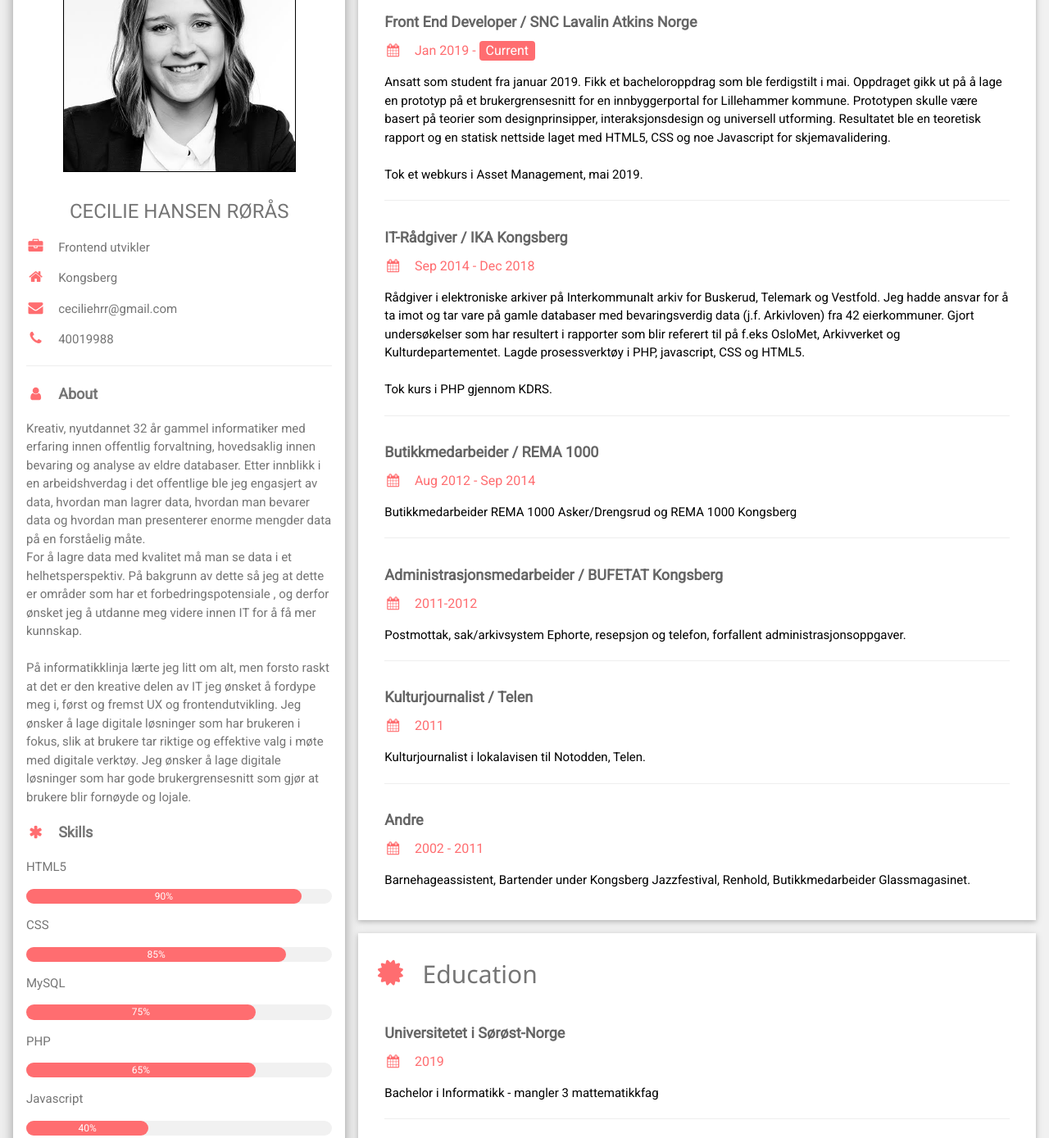
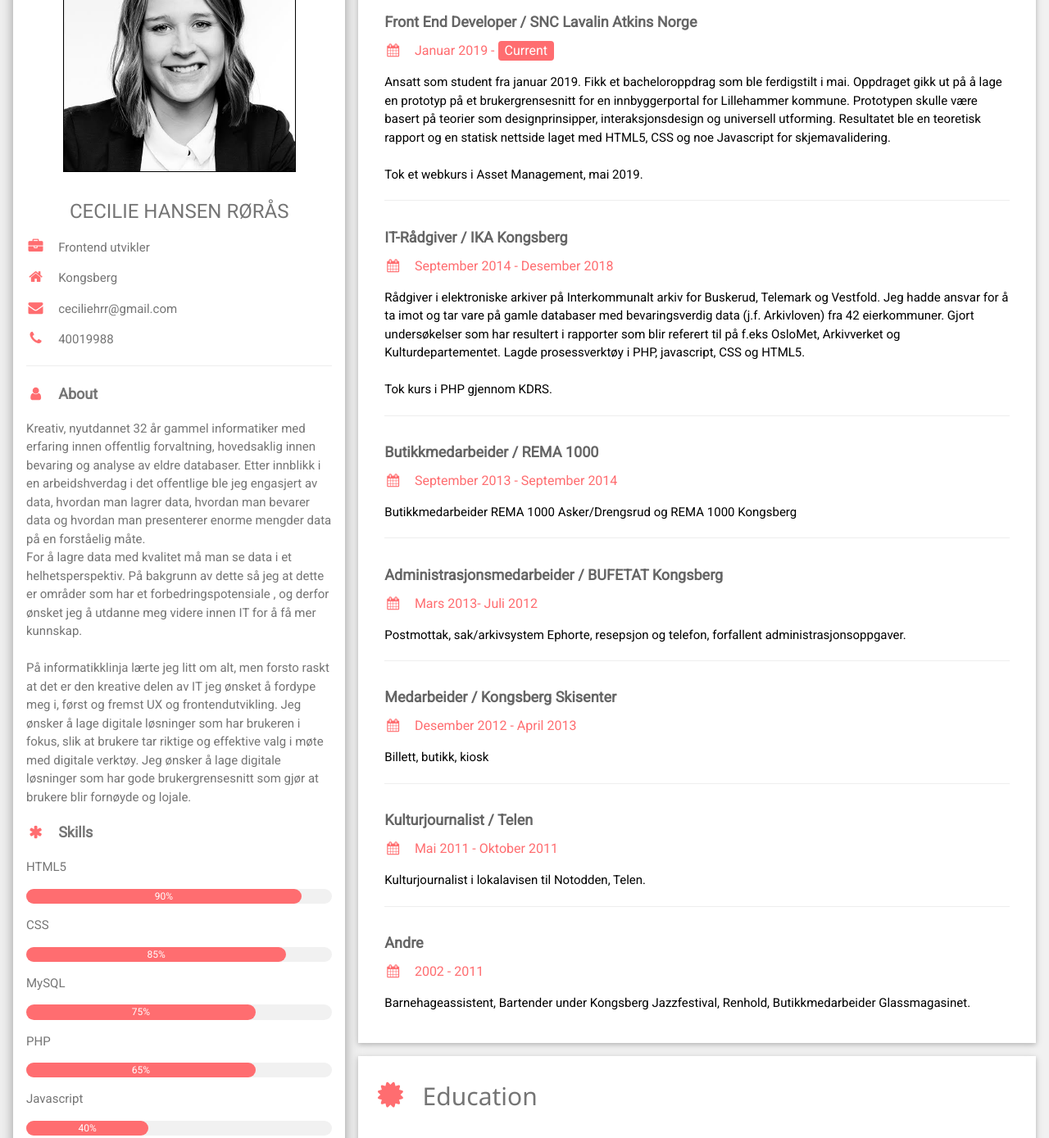
Before and after one commit to ceciliehrr/min_side, a plain HTML site: page mine_sider/cv/index.html in a window 1280 px wide. Shown: the part 110-1499 px from the top of the page at 82% size. Drawn offline with nearby package versions, Linux system fonts and the light colour scheme.

Commit message:
retting cv

```diff
--- a/mine_sider/cv/index.html
+++ b/mine_sider/cv/index.html
@@ -103,7 +103,7 @@
                     <h2 class="w3-text-grey w3-padding-16"><i class="fa fa-suitcase fa-fw w3-margin-right w3-xxlarge byttetFarge"></i>Work Experience</h2>
                     <div class="w3-container">
                         <h5 class="w3-opacity"><b>Front End Developer / SNC Lavalin Atkins Norge</b></h5>
-                        <h6 class="byttetFarge"><i class="fa fa-calendar fa-fw w3-margin-right"></i>Jan 2019 - <span class="w3-tag byttetBakgrunn w3-round">Current</span></h6>
+                        <h6 class="byttetFarge"><i class="fa fa-calendar fa-fw w3-margin-right"></i>Januar 2019 - <span class="w3-tag byttetBakgrunn w3-round">Current</span></h6>
                         <p>Ansatt som student fra januar 2019. Fikk et bacheloroppdrag som ble ferdigstilt i mai. Oppdraget gikk ut på å lage en prototyp på et brukergrensesnitt for en innbyggerportal for Lillehammer kommune. Prototypen skulle være basert
                             på teorier som designprinsipper, interaksjonsdesign og universell utforming. Resultatet ble en teoretisk rapport og en statisk nettside laget med HTML5, CSS og noe Javascript for skjemavalidering.
                             <br><br> Tok et webkurs i Asset Management, mai 2019.</p>
@@ -111,7 +111,7 @@
                     </div>
                     <div class="w3-container">
                         <h5 class="w3-opacity"><b>IT-Rådgiver / IKA Kongsberg</b></h5>
-                        <h6 class="byttetFarge"><i class="fa fa-calendar fa-fw w3-margin-right"></i>Sep 2014 - Dec 2018</h6>
+                        <h6 class="byttetFarge"><i class="fa fa-calendar fa-fw w3-margin-right"></i>September 2014 - Desember 2018</h6>
                         <p>Rådgiver i elektroniske arkiver på Interkommunalt arkiv for Buskerud, Telemark og Vestfold. Jeg hadde ansvar for å ta imot og tar vare på gamle databaser med bevaringsverdig data (j.f. Arkivloven) fra 42 eierkommuner. Gjort undersøkelser
                             som har resultert i rapporter som blir referert til på f.eks OsloMet, Arkivverket og Kulturdepartementet. Lagde prosessverktøy i PHP, javascript, CSS og HTML5.
                             <br> <br> Tok kurs i PHP gjennom KDRS.
@@ -120,19 +120,26 @@
                     </div>
                     <div class="w3-container">
                         <h5 class="w3-opacity"><b>Butikkmedarbeider / REMA 1000</b></h5>
-                        <h6 class="byttetFarge"><i class="fa fa-calendar fa-fw w3-margin-right"></i>Aug 2012 - Sep 2014</h6>
+                        <h6 class="byttetFarge"><i class="fa fa-calendar fa-fw w3-margin-right"></i>September 2013 - September 2014</h6>
                         <p>Butikkmedarbeider REMA 1000 Asker/Drengsrud og REMA 1000 Kongsberg </p>
                         <hr>
                     </div>
                     <div class="w3-container">
                         <h5 class="w3-opacity"><b>Administrasjonsmedarbeider / BUFETAT Kongsberg</b></h5>
-                        <h6 class="byttetFarge"><i class="fa fa-calendar fa-fw w3-margin-right"></i>2011-2012</h6>
+                        <h6 class="byttetFarge"><i class="fa fa-calendar fa-fw w3-margin-right"></i>Mars 2013- Juli 2012</h6>
                         <p>Postmottak, sak/arkivsystem Ephorte, resepsjon og telefon, forfallent administrasjonsoppgaver.</p>
                         <hr>
                     </div>
                     <div class="w3-container">
+                        <h5 class="w3-opacity"><b>Medarbeider / Kongsberg Skisenter</b></h5>
+                        <h6 class="byttetFarge"><i class="fa fa-calendar fa-fw w3-margin-right"></i>Desember 2012 - April 2013</h6>
+                        <p>Billett, butikk, kiosk</p>
+                        <hr>
+                    </div>
+                    <div class="w3-container">
                         <h5 class="w3-opacity"><b>Kulturjournalist / Telen</b></h5>
-                        <h6 class="byttetFarge"><i class="fa fa-calendar fa-fw w3-margin-right"></i>2011</h6>
+                        <h6 class="byttetFarge"><i class="fa fa-calendar fa-fw w3-margin-right"></i>Mai 2011 - Oktober 2011
+                        </h6>
                         <p>Kulturjournalist i lokalavisen til Notodden, Telen.</p>
                         <hr>
                     </div>
```
Also changed, not shown: 1 other file.
